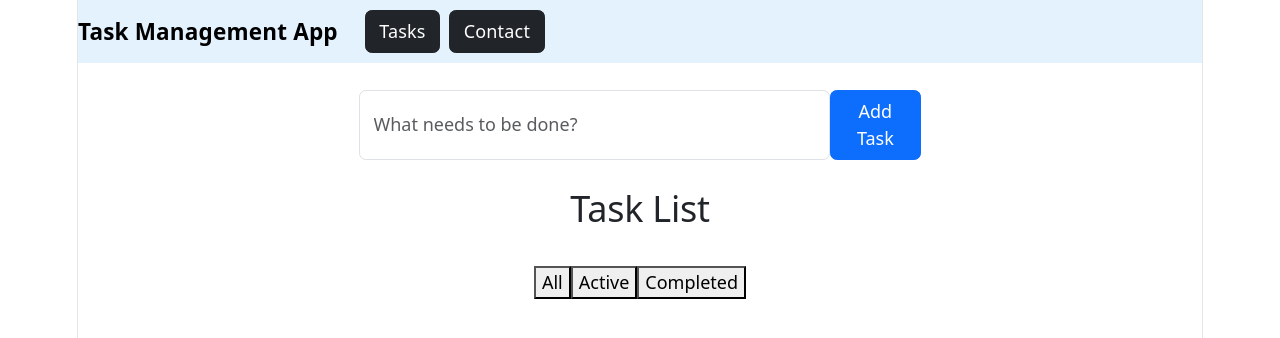
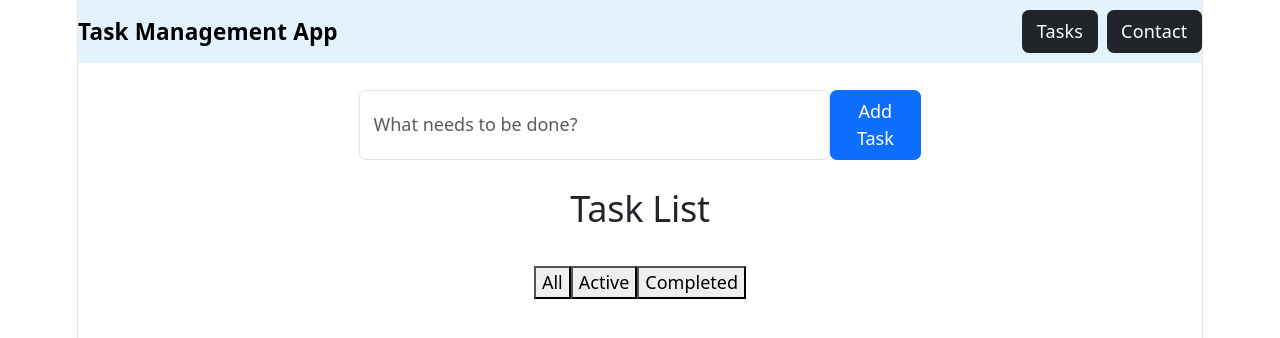
Before and after one commit to kennyportes/ToDo-App, a React (Vite) app: page /Task in a window 1280 px wide. Shown: the top 338 px of the page. Built offline with nearby package versions, Linux system fonts and the light colour scheme.

Commit message:
style Navbar

```diff
--- a/src/components/NavBar.jsx
+++ b/src/components/NavBar.jsx
@@ -3,7 +3,9 @@ import { Link } from "react-router-dom";
 function NavBar() {
     return (
         <nav className="navbar navbar-expand-lg mb-4"
-            style={{ backgroundColor: "#e3f2fd", fontWeight: "bold" }}
+            style={{
+                backgroundColor: "#e3f2fd", fontWeight: "bold", justifyContent: "space-between",
+                alignItems: "center"}}
             data-bs-theme="light"
         >
             <Link className="navbar-brand text-Black" to="/Task">
```
